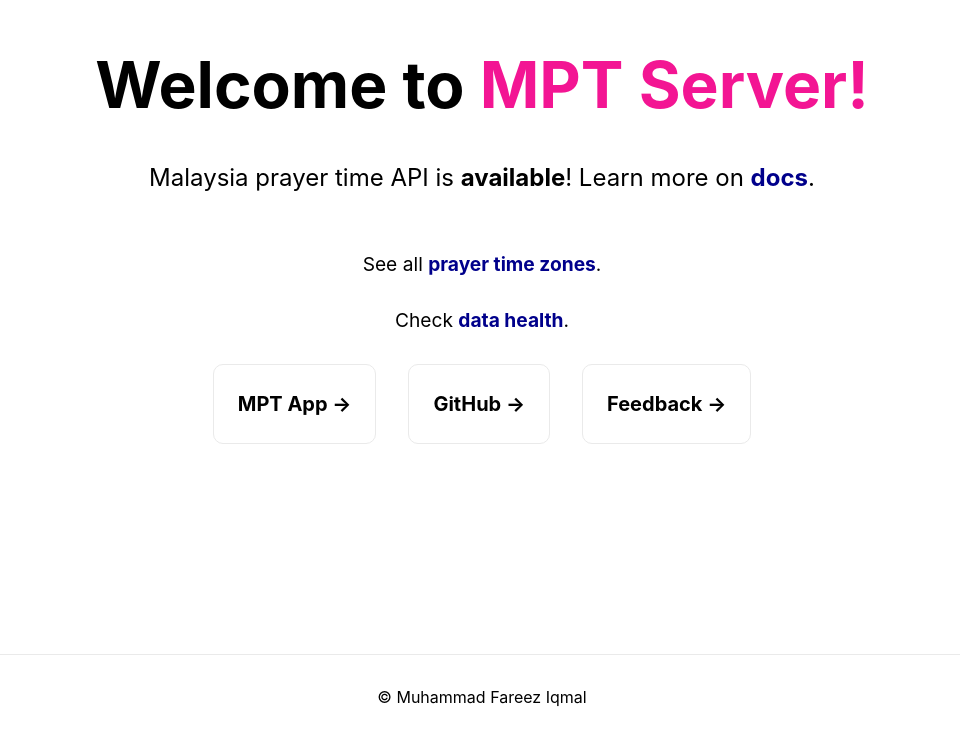
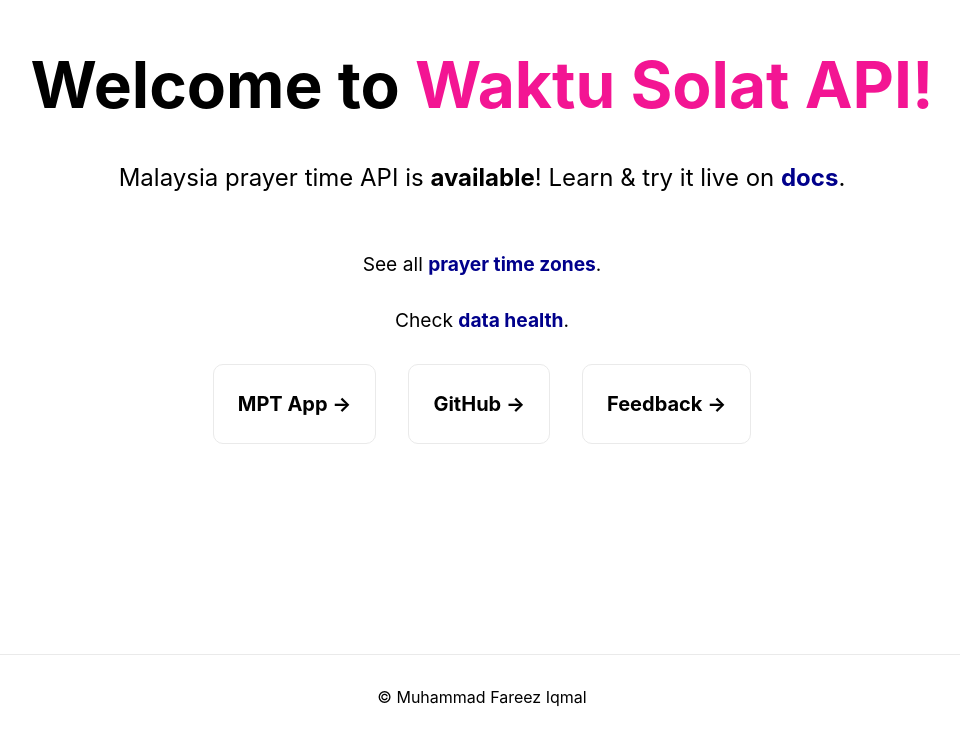
Before and after one commit to mptwaktusolat/api-waktusolat, a Next.js app: page / in a window 1280 px wide. Shown: the part 146-885 px from the top of the page, without its empty margins (158-1118 px from the left). Built offline with nearby package versions, Linux system fonts and the light colour scheme.

Commit message:
:memo: Add new API docs based on Scalar.com

```diff
--- a/package.json
+++ b/package.json
@@ -9,6 +9,7 @@
     "test": "jest"
   },
   "dependencies": {
+    "@scalar/api-reference": "^1.12.7",
     "@vercel/analytics": "^1.0.0",
     "axios": "^1.4.0",
     "firebase": "^9.9.3",
@@ -20,7 +21,8 @@
     "react-dom": "latest",
     "react-loader-spinner": "^5.3.4",
     "swr": "^1.3.0",
-    "toastify-js": "^1.12.0"
+    "toastify-js": "^1.12.0",
+    "veaury": "^2.3.12"
   },
   "stackblitz": {
     "startCommand": "yarn install && yarn dev"
--- a/pages/index.tsx
+++ b/pages/index.tsx
@@ -20,12 +20,12 @@ export default function Home() {
 
             <main className={styles.main}>
                 <h1 className={styles.title}>
-                    Welcome to <Link href="#">MPT Server!</Link>
+                    Welcome to <Link href="#">Waktu Solat API!</Link>
                 </h1>
 
                 <p className={styles.description}>
-                    <span>Malaysia prayer time API is <b>available</b>! Learn more on <Link className={styles.link}
-                                                                                            href={"https://waktusolat.iqfareez.com/api"}>docs</Link>.</span>
+                    <span>Malaysia prayer time API is <b>available</b>! Learn & try it live on <Link className={styles.link}
+                        href={'/docs'}>docs</Link>.</span>
                 </p>
 
                 <div className={styles.textContent}>
```
Also changed, not shown: pages/docs.tsx (added, +20 -0 lines), 2 other files (tests, documents, lock files or other folders).
